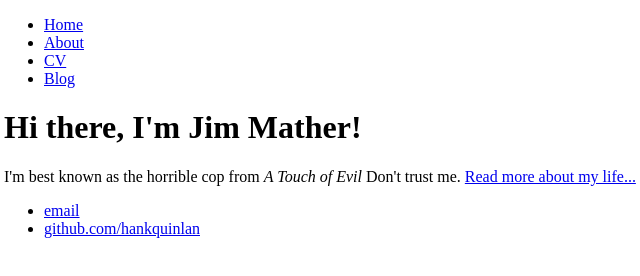
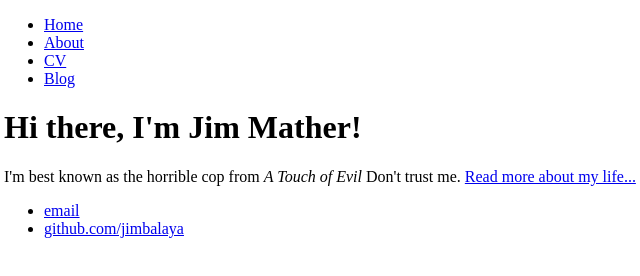
Before and after one commit to jimbalaya/jimbalaya.github.io, a plain HTML site: page index.html in a window 1280 px wide. Shown: the full height of the page, 4-644 px from the left. Drawn offline with Linux system fonts and the light colour scheme.

Commit message:
Update index.html
edit the github link too

```diff
--- a/index.html
+++ b/index.html
@@ -21,7 +21,7 @@
 		<footer>
     		<ul>
         		<li><a href="mailto:jimmather33@gmail.com">email</a></li>
-        		<li><a href="https://github.com/jimbalaya">github.com/hankquinlan</a></li>
+        		<li><a href="https://github.com/jimbalaya">github.com/jimbalaya</a></li>
 			</ul>
 		</footer>
 	</body>
```
